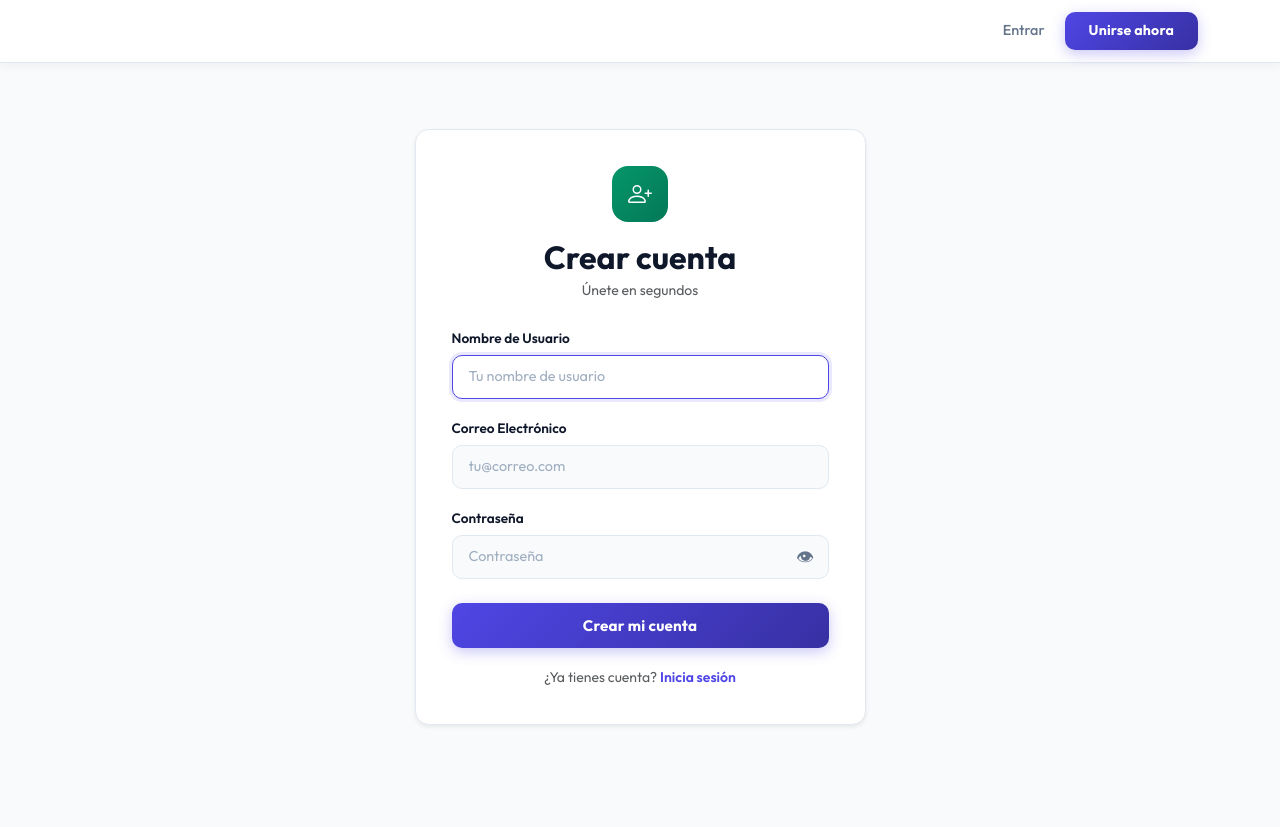
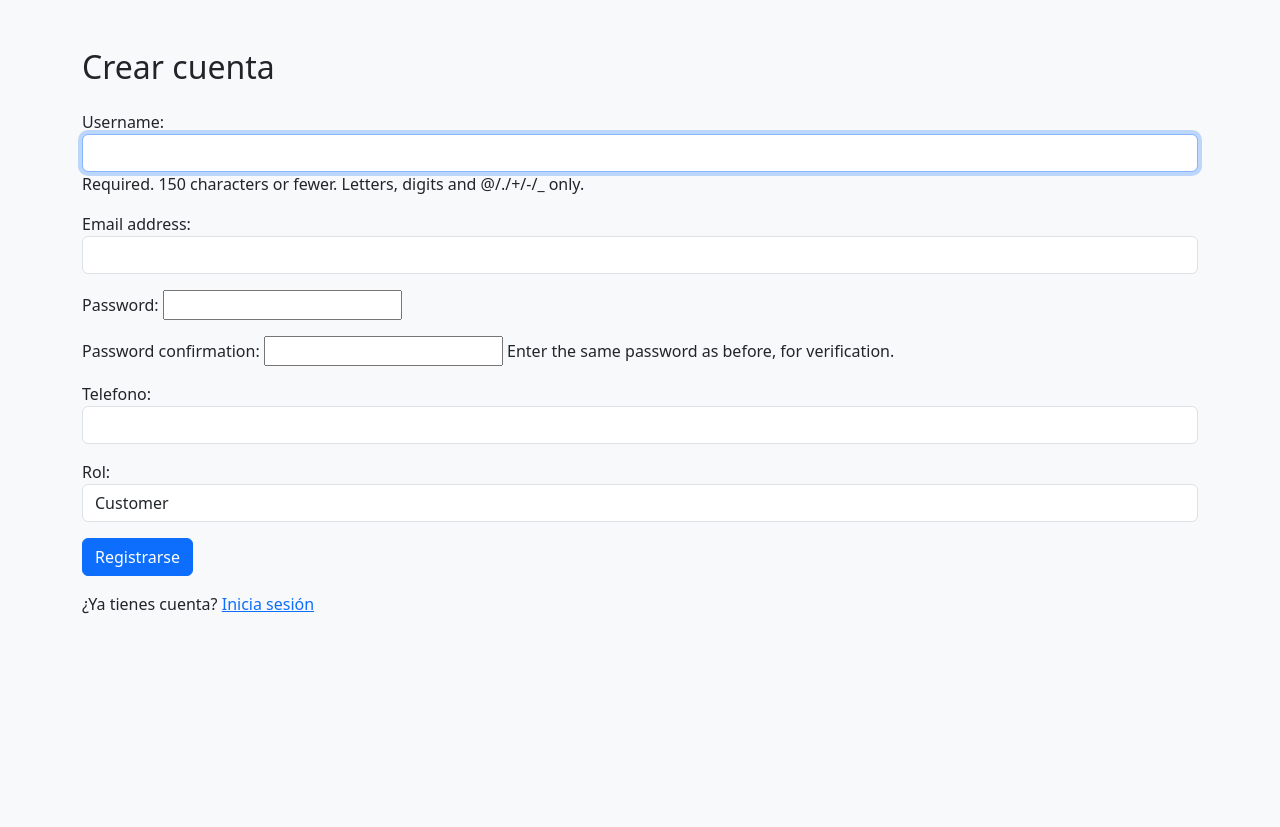
Before and after one commit to saracruz98/django-3, a Django app: page /register/ in a window 1280 px wide. After the commit the page ends 614 px from the top, so only its background shows below. Run offline with Django 5.2, Linux system fonts and the light colour scheme; some libraries are stand-ins or nearby versions.

Commit message:
fix(register): add load static tag

```diff
--- a/inventario_django/dcrm/website/templates/register.html
+++ b/inventario_django/dcrm/website/templates/register.html
@@ -1,87 +1,20 @@
-{% extends 'base.html' %}
-
-{% block content %}
-<!-- Contenedor principal: centra la tarjeta de registro vertical y horizontalmente -->
-<div class="row min-vh-100 align-items-center justify-content-center" style="margin-top: -60px;">
-  <div class="col-md-5">
-    <!-- Tarjeta de registro con estilo premium y animación de entrada -->
-    <div class="premium-card animate-fade-in shadow-sm">
-
-      <!-- Encabezado de la tarjeta: Icono, título y subtítulo -->
-      <div class="text-center mb-4">
-        <div style="width:56px;height:56px;border-radius:16px;
-             background:linear-gradient(135deg,#059669,#047857);
-             display:flex;align-items:center;justify-content:center;
-             margin:0 auto 1rem;">
-          <!-- Icono de usuario SVG -->
-          <svg xmlns="http://www.w3.org/2000/svg" width="24" height="24" fill="white" viewBox="0 0 16 16">
-            <path d="M6 8a3 3 0 1 0 0-6 3 3 0 0 0 0 6m2-3a2 2 0 1 1-4 0 2 2 0 0 1 4 0m4 8c0 1-1 1-1 1H1s-1 0-1-1 1-4 6-4 6 3 6 4m-1-.004c-.001-.246-.154-.986-.832-1.664C9.516 10.68 8.289 10 6 10s-3.516.68-4.168 1.332c-.678.678-.83 1.418-.832 1.664z"/>
-            <path fill-rule="evenodd" d="M13.5 5a.5.5 0 0 1 .5.5V7h1.5a.5.5 0 0 1 0 1H14v1.5a.5.5 0 0 1-1 0V8h-1.5a.5.5 0 0 1 0-1H13V5.5a.5.5 0 0 1 .5-.5"/>
-          </svg>
-        </div>
-        <h2 class="fw-bold mb-1">Crear cuenta</h2>
-        <p class="text-muted small">Únete en segundos</p>
-      </div>
-
-      <!-- Formulario de registro -->
-      <form method="POST" action="{% url 'register' %}">
-        <!-- Token de seguridad obligatorio en formularios de Django -->
+{% load static %}
+<!DOCTYPE html>
+<html lang="es">
+<head>
+    <meta charset="UTF-8">
+    <title>Registro</title>
+    <link href="{% static 'static/css/bootstrap.min.css' %}" rel="stylesheet">
+</head>
+<body class="bg-light">
+<div class="container mt-5">
+    <h2 class="mb-4">Crear cuenta</h2>
+    <form method="post" novalidate>
         {% csrf_token %}
-
-        <!-- Campo: Nombre de Usuario -->
-        <div class="mb-3">
-          <label class="form-label">Nombre de Usuario</label>
-          <input type="text" name="username" class="form-control form-control-custom"
-                 placeholder="Tu nombre de usuario" required autofocus>
-        </div>
-
-        <!-- Campo: Correo Electrónico -->
-        <div class="mb-3">
-          <label class="form-label">Correo Electrónico</label>
-          <input type="email" name="email" class="form-control form-control-custom"
-                 placeholder="tu@correo.com" required>
-        </div>
-
-        <!-- Campo: Contraseña -->
-        <div class="mb-4">
-          <label class="form-label">Contraseña</label>
-          <div class="input-wrap">
-            <input type="password" name="password" id="pw1" class="form-control form-control-custom"
-                   placeholder="Contraseña" required>
-            <!-- Botón para alternar la visibilidad de la contraseña -->
-            <span class="toggle-pw" id="togglePw1">👁</span>
-          </div>
-        </div>
-
-        <!-- Botón de envío del formulario -->
-        <button type="submit" class="btn-premium mb-3">Crear mi cuenta</button>
-
-        <!-- Enlace para usuarios que ya tienen cuenta -->
-        <div class="text-center">
-          <a href="{% url 'home' %}" class="small text-decoration-none text-muted">
-            ¿Ya tienes cuenta? <span style="color:var(--primary-color);font-weight:600;">Inicia sesión</span>
-          </a>
-        </div>
-      </form>
-    </div>
-  </div>
+        {{ form.as_p }}
+        <button type="submit" class="btn btn-primary">Registrarse</button>
+    </form>
+    <p class="mt-3">¿Ya tienes cuenta? <a href="{% url 'login' %}">Inicia sesión</a></p>
 </div>
-
-<script>
-  // Función para alternar la visibilidad de la contraseña entre texto oculto y visible
-  function makeToggle(btnId, inputId) {
-    const btn = document.getElementById(btnId);
-    if (!btn) return;
-
-    // Al hacer clic en el botón, cambia el tipo de input y el icono correspondiente
-    btn.addEventListener('click', function() {
-      const inp = document.getElementById(inputId);
-      inp.type = inp.type === 'text' ? 'password' : 'text';
-      this.textContent = inp.type === 'text' ? '🙈' : '👁';
-    });
-  }
-
-  // Inicializa el toggle para el campo de contraseña
-  makeToggle('togglePw1', 'pw1');
-</script>
-{% endblock %}
+</body>
+</html>
--- a/inventario_django/dcrm/website/views.py
+++ b/inventario_django/dcrm/website/views.py
@@ -7,7 +7,7 @@ y la autenticación (inicio y cierre de sesión).
 from django.shortcuts import render, redirect
 from django.contrib.auth import authenticate, login, logout
 from django.contrib import messages
-from .forms import SignUpForm  # Formulario personalizado para el registro
+from accounts.forms import SignUpForm  # Formulario personalizado para el registro
 
 def home(request):
     """
```
